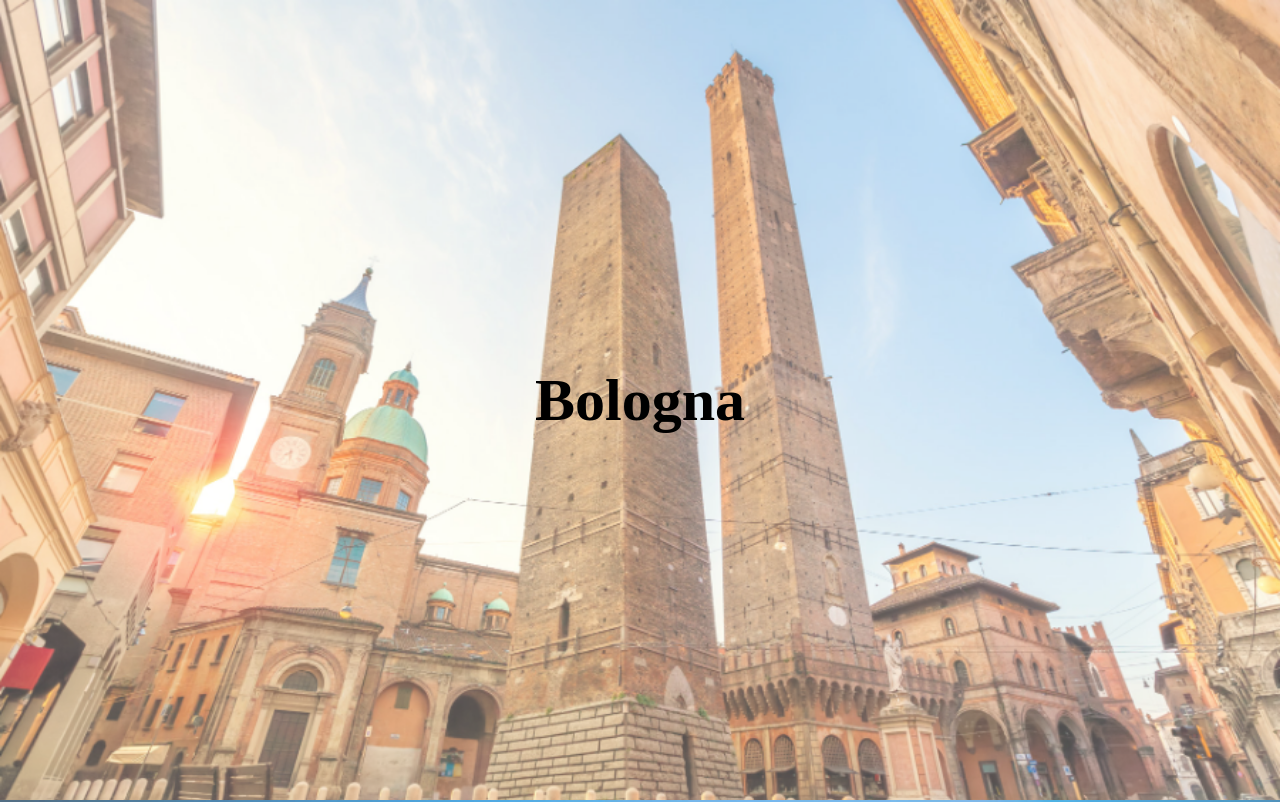
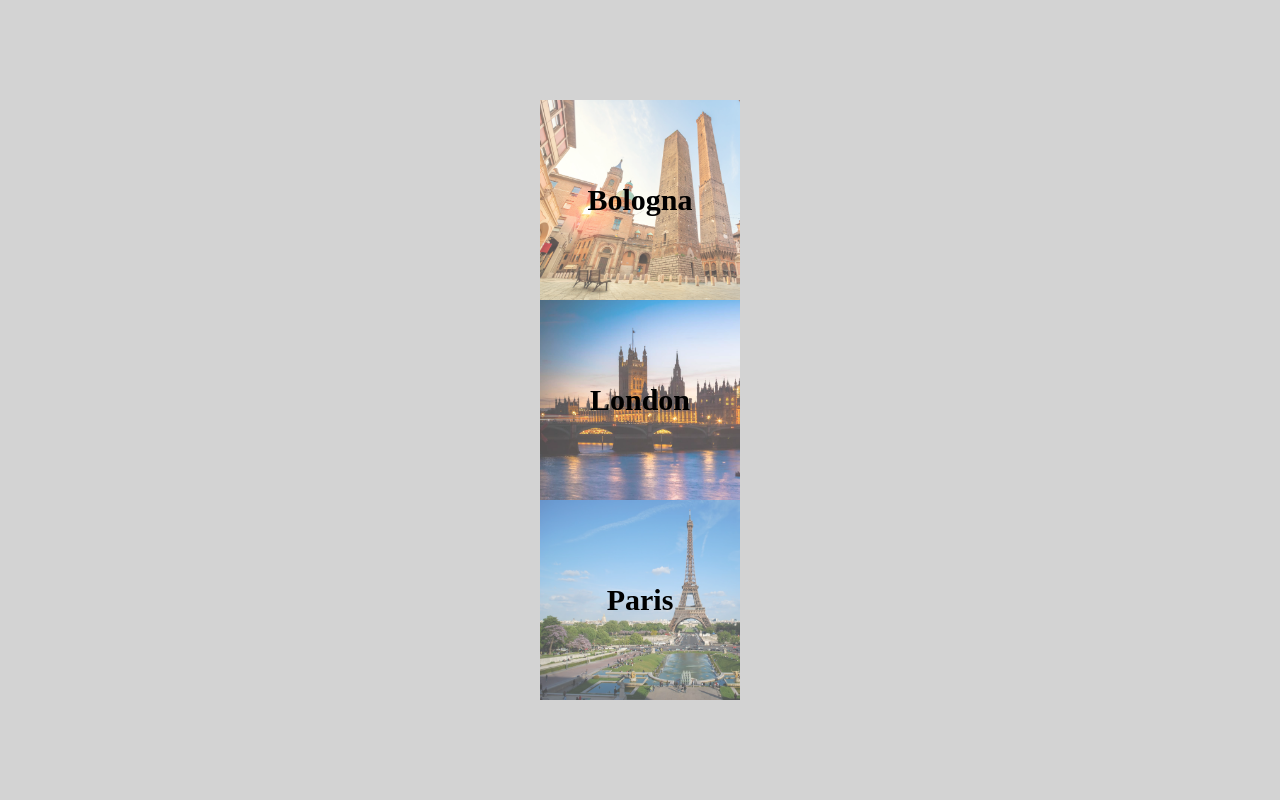
Before and after one commit to niccolopredazzer/htmlcss-airbnb, a plain HTML site: page index.html in a window 1280 px wide. Shown: the top 802 px of the page. Drawn offline with Linux system fonts and the light colour scheme.

Commit message:
Aggiunto sfondo e spostato al centro

```diff
--- a/css/style.css
+++ b/css/style.css
@@ -3,26 +3,40 @@
     margin: 0;
     box-sizing: border-box;
 }
-
-section {
+.sfondo {
     height: 100vh;
     width: 100vw;
+    background-color: lightgrey;
     position: relative;
+}
+.container {
+    background-color: white;
+    position: absolute;
+    left: 50%;
+    top: 50%;
+    transform: translate(-50%,-50%)
+}
+.box{
+    height: 200px;
+    width: 200px;
 }
 .uno {
     background-image: url('../img/bologna.PNG');
     background-repeat: no-repeat;
     background-size: cover;
+    position: relative;
 }
 .due {
     background-image: url('../img/londra.PNG');
     background-repeat: no-repeat;
     background-size: cover;
+    position: relative;
 }
 .tre {
     background-image: url('../img/parigi.PNG');
     background-repeat: no-repeat;
     background-size: cover;
+    position: relative;
 }
 h2 {
     text-align: center;
@@ -30,7 +44,7 @@ h2 {
     left: 50%;
     top: 50%;
     transform: translate(-50%,-50%);
-    font-size: 60px;
+    font-size: 30px;
 }
 .overlay {
     position: absolute;
--- a/index.html
+++ b/index.html
@@ -6,17 +6,21 @@
         <link rel="stylesheet" href="css/style.css">
     </head>
     <body>
-        <section class="uno">
+        <div class="sfondo">
+            <div class="container">
+                <section class="box uno">
                     <div class="overlay"></div>
                         <h2>Bologna</h2>
                 </section>
-        <section class="due">
+                <section class="box due">
                     <div class="overlay"></div>
                         <h2>London</h2>
                 </section>
-        <section class="tre">
+                <section class="box tre">
                     <div class="overlay"></div>
                         <h2>Paris</h2>
                 </section>
+            </div>
+        </div>
     </body>
 </html>
```
Lines whose indentation alone changed are shown as unchanged.
